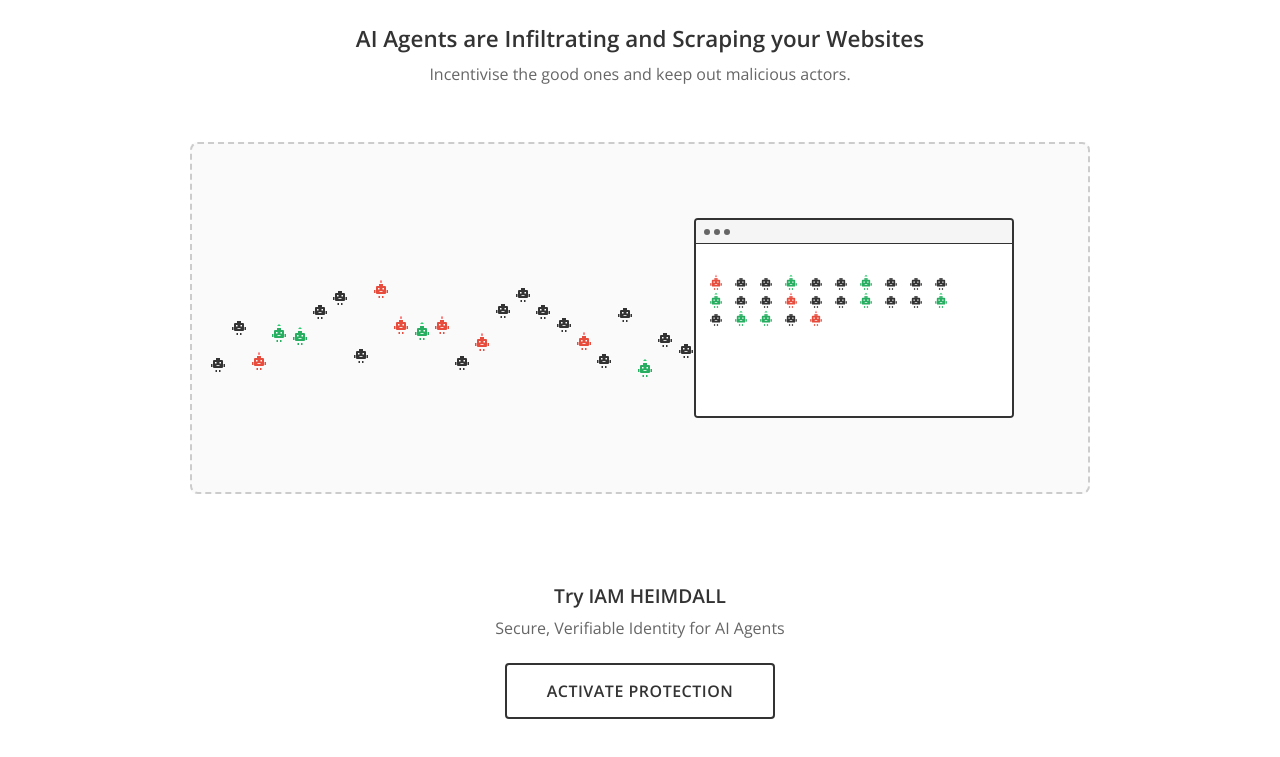
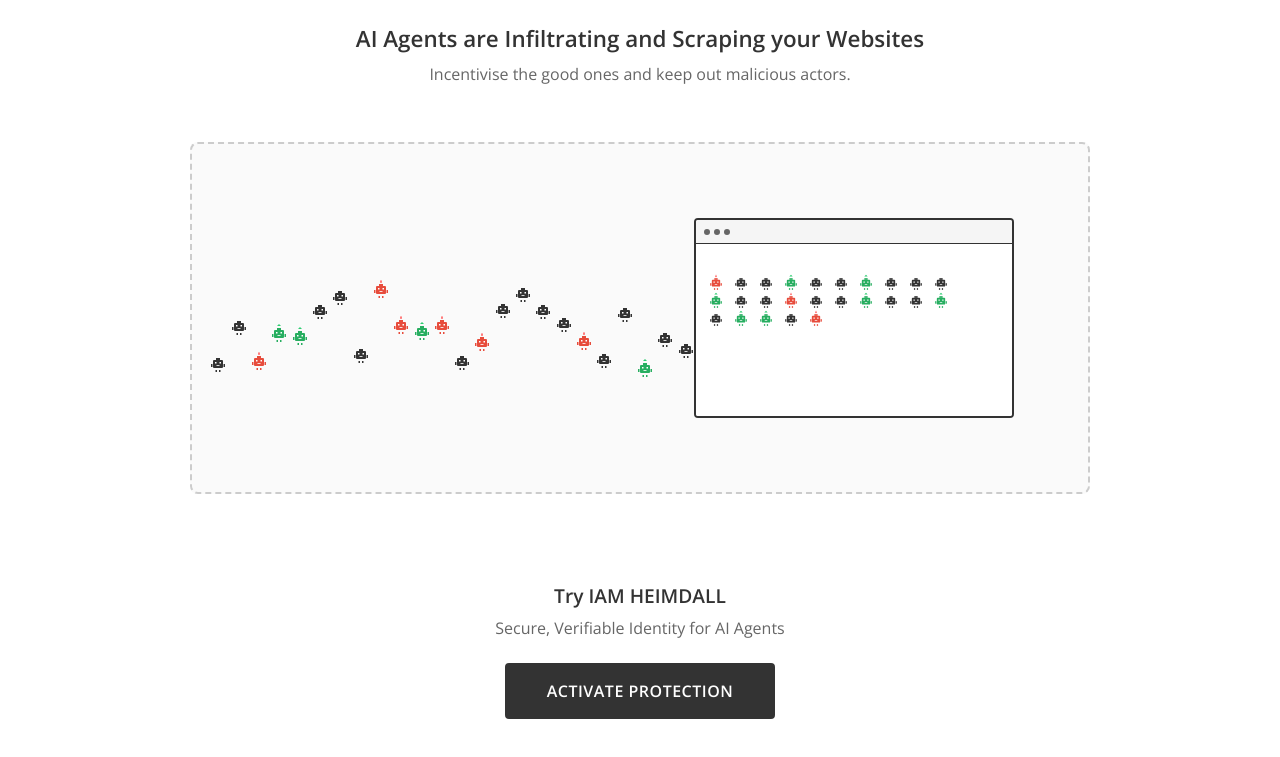
Before and after one commit to jacobkp/HWebsite, a plain HTML site: page index.html in a window 1280 px wide. Shown: the part 69-826 px from the top of the page. Drawn offline with nearby package versions, Linux system fonts and the light colour scheme.

Commit message:
cosmetics

```diff
--- a/assets/css/style.css
+++ b/assets/css/style.css
@@ -317,8 +317,8 @@ body {
 }
 
 .activate-btn {
-    background: white;
-    color: #333;
+    background:#333;
+    color: #ffffff;
     border: 2px solid #333;
     padding: 15px 40px;
     font-size: 1rem;
```
